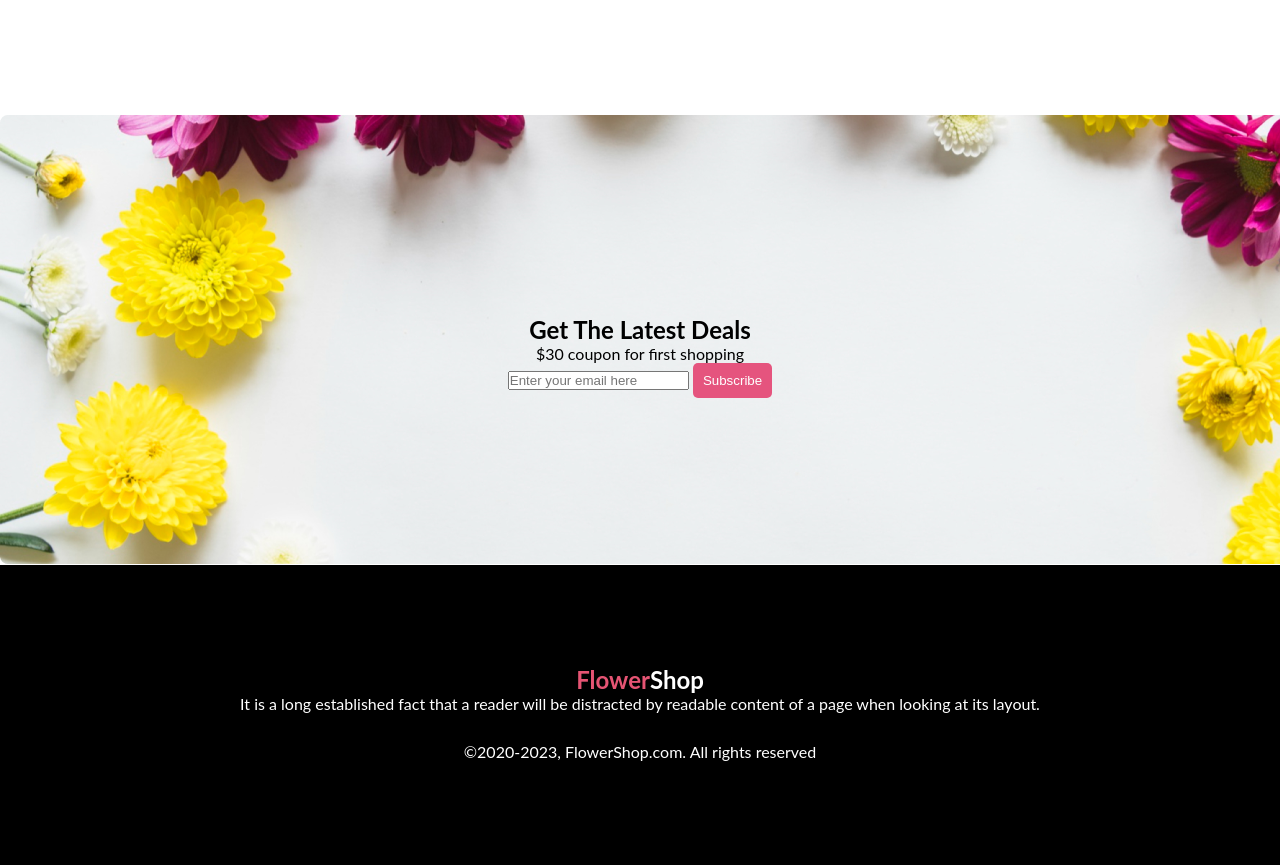
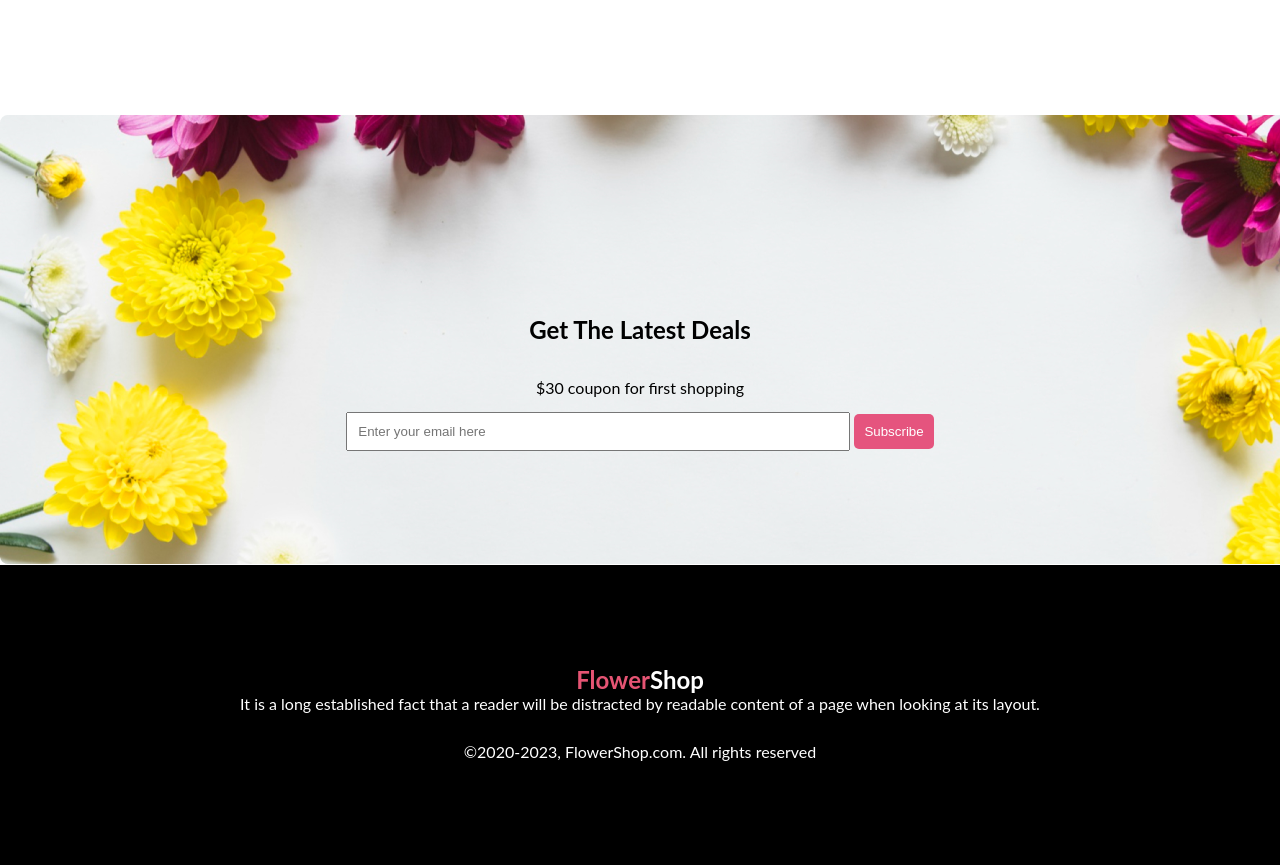
Before and after one commit to ibrahimsadif1/Flower-shop-assignment-repository, a plain HTML site: page index.html in a window 1280 px wide. Shown: the part 2587-3452 px from the top of the page. Drawn offline with Linux system fonts and the light colour scheme.

Commit message:
all done

```diff
--- a/css/style.css
+++ b/css/style.css
@@ -153,8 +153,12 @@ body{
     text-align: center;
     padding-top: 200px;
 }
-.form{
-
+.last-heading p{
+    margin: 15px;
+}
+.box{
+    width: 480px;
+    padding: 10px;
 }
 /* footer section */
 
```
Also changed, not shown: index.html (+1 -0 lines).
